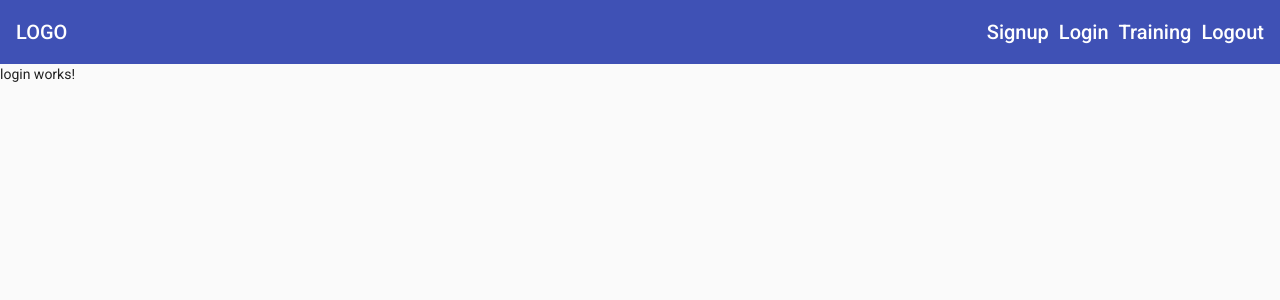
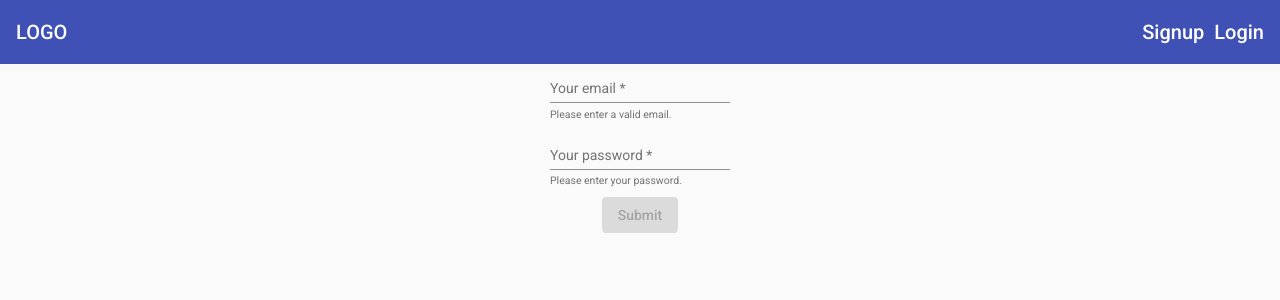
Before and after one commit to GlibKostsov/fitness-tracker, an Angular app: page /login in a window 1280 px wide. Shown: the top 300 px of the page. Built offline with nearby package versions, Linux system fonts and the light colour scheme.

Commit message:
add basic auth

```diff
--- a/src/app/app.module.ts
+++ b/src/app/app.module.ts
@@ -12,10 +12,11 @@ import { CurrentTrainingComponent } from './training/current-training/current-tr
 import { NewTrainingComponent } from './training/new-training/new-training.component';
 import { PastTrainingComponent } from './training/past-training/past-training.component';
 import { WelcomeComponent } from './welcome/welcome.component';
-import { FormsModule } from '@angular/forms'; //form
+import { FormsModule, ReactiveFormsModule } from '@angular/forms'; //form
 import { HeaderComponent } from './navigation/header/header.component';
 import { SidenavListComponent } from './navigation/sidenav-list/sidenav-list.component';
 import { StopTrainingComponent } from './training/current-training/stop-training.component';
+import { AuthService } from './auth/auth.service';
 @NgModule({
   declarations: [
     AppComponent,
@@ -37,8 +38,9 @@ import { StopTrainingComponent } from './training/current-training/stop-training
     MaterialModule,
     FlexLayoutModule,
     FormsModule,
+    ReactiveFormsModule,
   ],
-  providers: [],
+  providers: [AuthService],
   bootstrap: [AppComponent],
   entryComponents: [StopTrainingComponent],
 })
--- /dev/null
+++ b/src/app/auth/auth-data.model.ts
@@ -0,0 +1,4 @@
+export interface AuthData {
+  email: string;
+  password: string;
+}
--- /dev/null
+++ b/src/app/auth/auth.service.ts
@@ -0,0 +1,46 @@
+import { User } from './user.model';
+import { Router } from '@angular/router';
+import { AuthData } from './auth-data.model';
+import { Subject } from 'rxjs';
+import { Injectable } from '@angular/core';
+
+@Injectable()
+export class AuthService {
+  private user!: User | null;
+  authChange = new Subject<boolean>();
+
+  constructor(private router: Router) {}
+
+  registerUser(authData: AuthData) {
+    this.user = {
+      email: authData.email,
+      userId: Math.round(Math.random() * 10000).toString(),
+    };
+    this.authSuccessfully();
+  }
+
+  login(authData: AuthData) {
+    this.user = {
+      email: authData.email,
+      userId: Math.round(Math.random() * 10000).toString(),
+    };
+    this.authSuccessfully();
+  }
+
+  logout() {
+    this.user = null;
+    this.authChange.next(true);
+    this.router.navigate(['/login']);
+  }
+
+  getUser() {
+    return { ...this.user };
+  }
+  isAuth() {
+    return this.user != null;
+  }
+  private authSuccessfully() {
+    this.authChange.next(true);
+    this.router.navigate(['/training']);
+  }
+}
--- a/src/app/auth/login/login.component.html
+++ b/src/app/auth/login/login.component.html
@@ -1 +1,38 @@
-<p>login works!</p>
+<section>
+  <form
+    fxLayout="column"
+    fxLayoutAlign="center center"
+    fxLayoutGap="10px"
+    [formGroup]="loginForm"
+    (ngSubmit)="onSubmit()"
+  >
+    <mat-form-field>
+      <input
+        type="email"
+        matInput
+        placeholder="Your email"
+        formControlName="email"
+      />
+      <mat-hint>Please enter a valid email.</mat-hint>
+      <mat-error>Invalid or missing email.</mat-error>
+    </mat-form-field>
+    <mat-form-field>
+      <input
+        type="password"
+        matInput
+        placeholder="Your password"
+        formControlName="password"
+      />
+      <mat-hint>Please enter your password.</mat-hint>
+      <mat-error>Missing password.</mat-error>
+    </mat-form-field>
+    <button
+      type="submit"
+      mat-raised-button
+      color="primary"
+      [disabled]="loginForm.invalid"
+    >
+      Submit
+    </button>
+  </form>
+</section>
--- a/src/app/auth/login/login.component.ts
+++ b/src/app/auth/login/login.component.ts
@@ -1,15 +1,29 @@
 import { Component, OnInit } from '@angular/core';
+import { FormGroup, FormControl, Validators } from '@angular/forms';
+import { AuthService } from '../auth.service';
 
 @Component({
   selector: 'app-login',
   templateUrl: './login.component.html',
-  styleUrls: ['./login.component.css']
+  styleUrls: ['./login.component.css'],
 })
 export class LoginComponent implements OnInit {
+  loginForm: FormGroup;
 
-  constructor() { }
-
-  ngOnInit(): void {
+  constructor(private authService: AuthService) {
+    this.loginForm = new FormGroup({
+      email: new FormControl('', {
+        validators: [Validators.required, Validators.email],
+      }),
+      password: new FormControl('', { validators: [Validators.required] }),
+    });
   }
 
+  ngOnInit() {}
+  onSubmit() {
+    this.authService.login({
+      email: this.loginForm.value.email,
+      password: this.loginForm.value.password,
+    });
+  }
 }
--- a/src/app/auth/signup/signup.component.ts
+++ b/src/app/auth/signup/signup.component.ts
@@ -1,5 +1,6 @@
 import { Component, OnInit } from '@angular/core';
 import { NgForm } from '@angular/forms';
+import { AuthService } from '../auth.service';
 @Component({
   selector: 'app-signup',
   templateUrl: './signup.component.html',
@@ -8,7 +9,7 @@ import { NgForm } from '@angular/forms';
 export class SignupComponent implements OnInit {
   maxDate: any;
 
-  constructor() {}
+  constructor(private authService: AuthService) {}
 
   ngOnInit(): void {
     this.maxDate = new Date();
@@ -16,6 +17,9 @@ export class SignupComponent implements OnInit {
   }
 
   onSubmit(form: NgForm) {
-    console.log(form);
+    this.authService.registerUser({
+      email: form.value.email,
+      password: form.value.password,
+    });
   }
 }
--- /dev/null
+++ b/src/app/auth/user.model.ts
@@ -0,0 +1,4 @@
+export interface User {
+  email: string;
+  userId: string;
+}
--- a/src/app/navigation/header/header.component.html
+++ b/src/app/navigation/header/header.component.html
@@ -7,10 +7,12 @@
   <div><a routerLink="/"></a>LOGO</div>
   <div fxFlex fxLayout fxLayoutAlign="flex-end" fxHide.xs>
     <ul fxLayout fxLayoutGap="10px" class="navigation-items">
-      <li><a routerLink="/signup">Signup</a></li>
-      <li><a routerLink="/login">Login</a></li>
-      <li><a routerLink="/training">Training</a></li>
-      <li><a>Logout</a></li>
+      <li *ngIf="!isAuth"><a routerLink="/signup">Signup</a></li>
+      <li *ngIf="!isAuth"><a routerLink="/login">Login</a></li>
+      <li *ngIf="isAuth"><a routerLink="/training">Training</a></li>
+      <li *ngIf="isAuth">
+        <a style="cursor: pointer" (click)="onLogout()">Logout</a>
+      </li>
     </ul>
   </div>
 </mat-toolbar>
--- a/src/app/navigation/header/header.component.ts
+++ b/src/app/navigation/header/header.component.ts
@@ -1,4 +1,12 @@
-import { Component, OnInit, EventEmitter, Output } from '@angular/core';
+import {
+  Component,
+  OnInit,
+  EventEmitter,
+  Output,
+  OnDestroy,
+} from '@angular/core';
+import { AuthService } from 'src/app/auth/auth.service';
+import { Subscription } from 'rxjs';
 
 @Component({
   selector: 'app-header',
@@ -7,11 +15,26 @@ import { Component, OnInit, EventEmitter, Output } from '@angular/core';
 })
 export class HeaderComponent implements OnInit {
   @Output() sidenavToggle = new EventEmitter<void>();
-  constructor() {}
+  isAuth: boolean = false;
+  authSubscription!: Subscription;
+  constructor(private authService: AuthService) {}
 
-  ngOnInit(): void {}
+  ngOnInit(): void {
+    this.authSubscription = this.authService.authChange.subscribe(
+      (authStatus) => {
+        this.isAuth = authStatus;
+      }
+    );
+  }
+  onLogout() {
+    this.authService.logout();
+  }
 
   onToggleSidenav() {
     this.sidenavToggle.emit();
   }
+
+  ngOnDestroy() {
+    this.authSubscription.unsubscribe();
+  }
 }
--- a/src/app/navigation/sidenav-list/sidenav-list.component.html
+++ b/src/app/navigation/sidenav-list/sidenav-list.component.html
@@ -1,17 +1,17 @@
 <mat-nav-list>
-  <a mat-list-item routerLink="/signup" (click)="onListItemClick()">
+  <a *ngIf="!isAuth" mat-list-item routerLink="/signup" (click)="onClose()">
     <mat-icon>face</mat-icon>
     <span class="nav-caption">Signup</span>
   </a>
-  <a mat-list-item routerLink="/login" (click)="onListItemClick()">
+  <a *ngIf="!isAuth" mat-list-item routerLink="/login" (click)="onClose()">
     <mat-icon>login</mat-icon>
     <span class="nav-caption">Login</span>
   </a>
-  <a mat-list-item routerLink="/training" (click)="onListItemClick()">
+  <a *ngIf="isAuth" mat-list-item routerLink="/training" (click)="onClose()">
     <mat-icon>directions_run</mat-icon>
     <span class="nav-caption">Training</span></a
   >
-  <mat-list-item (click)="onListItemClick()">
+  <mat-list-item *ngIf="isAuth" (click)="onLogout()">
     <button mat-icon-button>
       <mat-icon>eject</mat-icon>
       <span class="nav-caption">Logout</span>
--- a/src/app/navigation/sidenav-list/sidenav-list.component.ts
+++ b/src/app/navigation/sidenav-list/sidenav-list.component.ts
@@ -1,5 +1,12 @@
-import { Component, OnInit, EventEmitter, Output } from '@angular/core';
-
+import {
+  Component,
+  OnInit,
+  EventEmitter,
+  Output,
+  OnDestroy,
+} from '@angular/core';
+import { AuthService } from 'src/app/auth/auth.service';
+import { Subscription } from 'rxjs';
 @Component({
   selector: 'app-sidenav-list',
   templateUrl: './sidenav-list.component.html',
@@ -7,10 +14,28 @@ import { Component, OnInit, EventEmitter, Output } from '@angular/core';
 })
 export class SidenavListComponent implements OnInit {
   @Output() sidenavClose = new EventEmitter<void>();
-  constructor() {}
+  isAuth: boolean = false;
+  authSubscription!: Subscription;
+  constructor(private authService: AuthService) {}
 
-  ngOnInit(): void {}
-  onListItemClick() {
+  ngOnInit(): void {
+    this.authSubscription = this.authService.authChange.subscribe(
+      (authStatus) => {
+        this.isAuth = authStatus;
+      }
+    );
+  }
+
+  onClose() {
     this.sidenavClose.emit();
   }
+
+  onLogout() {
+    this.onClose();
+    this.authService.logout();
+  }
+
+  ngOnDestroy() {
+    this.authSubscription.unsubscribe();
+  }
 }
```
